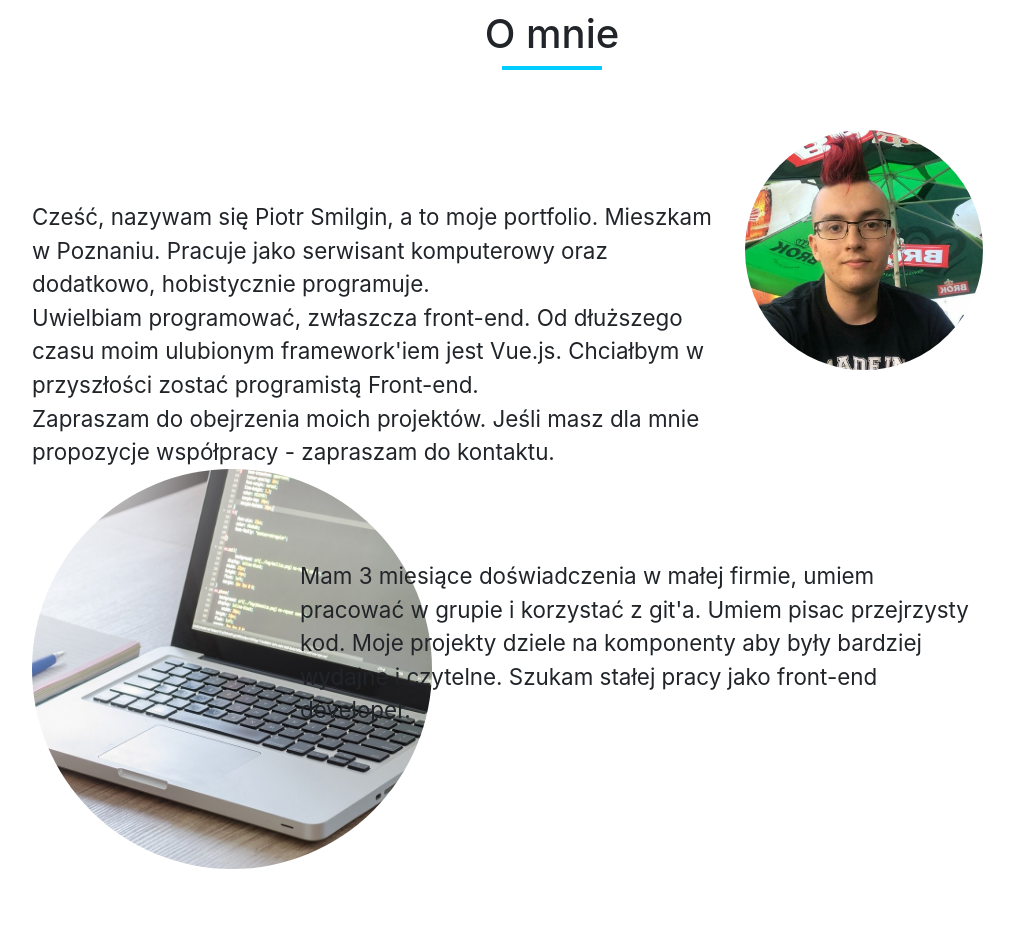
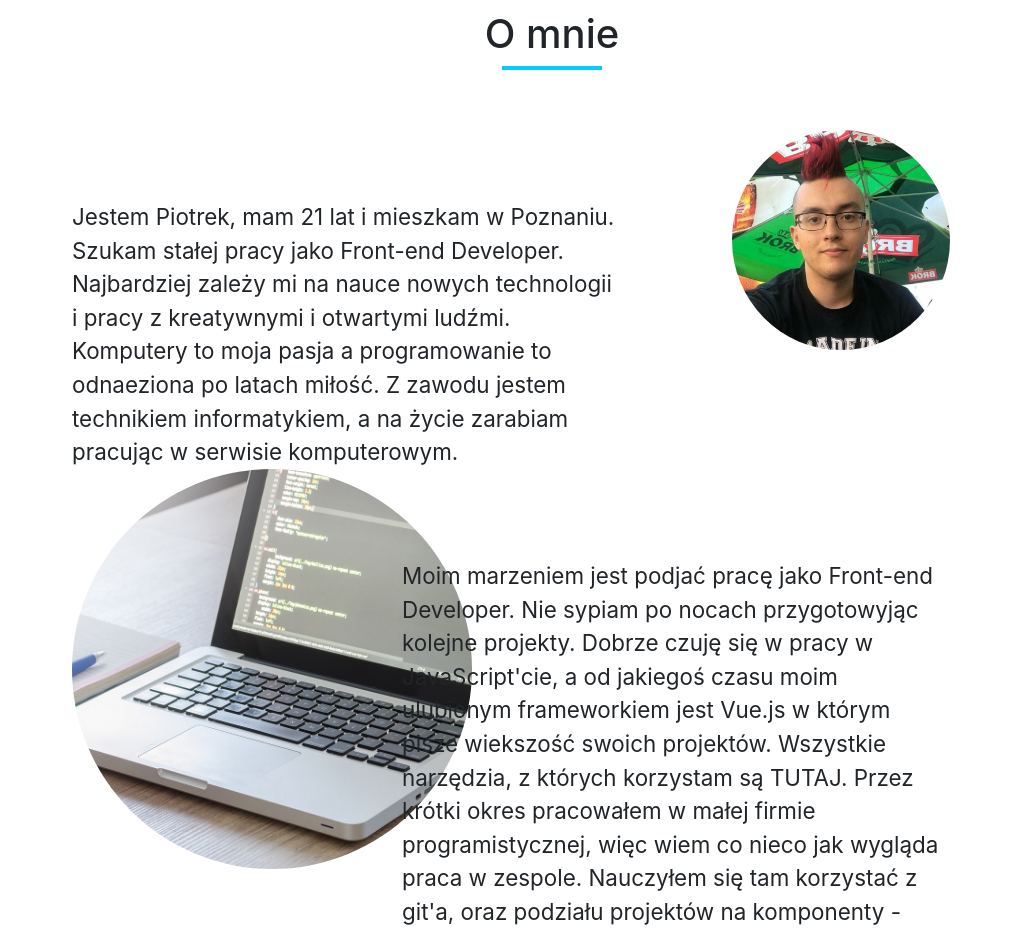
Before and after one commit to waveoffire/portfolio, a Vue app: page / in a window 1280 px wide. Shown: the part 980-1914 px from the top of the page, without its empty margins (88-1102 px from the left). Built offline with nearby package versions, Linux system fonts and the light colour scheme; some icons are missing.

Commit message:
about edited

```diff
--- a/src/App.vue
+++ b/src/App.vue
@@ -94,11 +94,12 @@
       >
         <div
           data-aos="flip-right"
-          class="col-12 col-md-8 about-block"
-        >Cześć, nazywam się Piotr Smilgin, a to moje portfolio. Mieszkam w Poznaniu. Pracuje jako serwisant komputerowy oraz dodatkowo, hobistycznie programuje.
-          <br>Uwielbiam programować, zwłaszcza front-end. Od dłuższego czasu moim ulubionym framework'iem jest Vue.js. Chciałbym w przyszłości zostać programistą Front-end.
-          <br>Zapraszam do obejrzenia moich projektów. Jeśli masz dla mnie propozycje współpracy - zapraszam do kontaktu.
+          class="col-12 col-md-7 about-block"
+        >Jestem Piotrek, mam 21 lat i mieszkam w Poznaniu. Szukam stałej pracy jako Front-end Developer. Najbardziej zależy mi na nauce nowych technologii i pracy z kreatywnymi i otwartymi ludźmi.
+          Komputery to moja pasja a programowanie to odnaeziona po latach miłość.
+          Z zawodu jestem technikiem informatykiem, a na życie zarabiam pracując w serwisie komputerowym.
         </div>
+        <div class="col-md-1 col-12"></div>
         <div class="myphoto col-12 col-md-3">
           <img
             data-aos="zoom-in-left"
@@ -106,6 +107,11 @@
           >
         </div>
       </div>
+      <!--       <div class="row more">
+
+        WIECEJ
+
+      </div> -->
       <div class="row">
         <div class="col-12 col-md-3 myphoto laptop">
           <img
@@ -113,13 +119,18 @@
             src="./../public/img/laptop.jpg"
           >
         </div>
+        <div class="col-md-1 col-12"></div>
         <div
-          class="col-12 col-md-8"
+          class="col-12 col-md-7"
           style="padding-top:90px;"
           data-aos="flip-left"
         >
-          Mam 3 miesiące doświadczenia w małej firmie, umiem pracować w grupie i korzystać z git'a. Umiem pisac przejrzysty kod. Moje projekty dziele na komponenty aby były bardziej wydajne i czytelne.
-          Szukam stałej pracy jako front-end developer.
+          Moim marzeniem jest podjać pracę jako Front-end Developer.
+          Nie sypiam po nocach przygotowyjąc kolejne projekty.
+          Dobrze czuję się w pracy w JavaScript'cie, a od jakiegoś czasu moim ulubionym frameworkiem jest Vue.js w którym pisze wiekszość swoich projektów. Wszystkie narzędzia, z których korzystam są TUTAJ.
+          Przez krótki okres pracowałem w małej firmie programistycznej, więc wiem co nieco jak wygląda praca w zespole.
+          Nauczyłem się tam korzystać z git'a, oraz podziału projektów na komponenty - strony są przez to bardziej wydajne i czytelne.
+          W wolnym czasie poza programowaniem - Lubie też grać w gry, oglądać filmy i seriale oraz chodzić na koncerty rockowych i punkowych zespołow.
         </div>
       </div>
     </div>
@@ -356,6 +367,18 @@ export default {
 </script>
 
 <style>
+.more {
+  left: 0;
+  background-image: linear-gradient(
+    to bottom,
+    rgba(44, 44, 44, 0.651),
+    rgba(32, 32, 32, 0.425)
+  );
+  -webkit-clip-path: polygon(0 10%, 100% 0, 80% 100%, 0 100%);
+  clip-path: polygon(0 0, 100% 0, 80% 100%, 0 100%);
+
+  background-size: 100%;
+}
 #loader-wrapper {
   position: fixed;
   top: 0;
@@ -664,7 +687,7 @@ h1 {
   padding: 5px;
 }
 .container-flex {
-  padding: 5vh 15vh 5vh 15vh;
+  padding: 5vh 20vh 5vh 20vh;
 }
 .experience {
   text-align: center;
```
